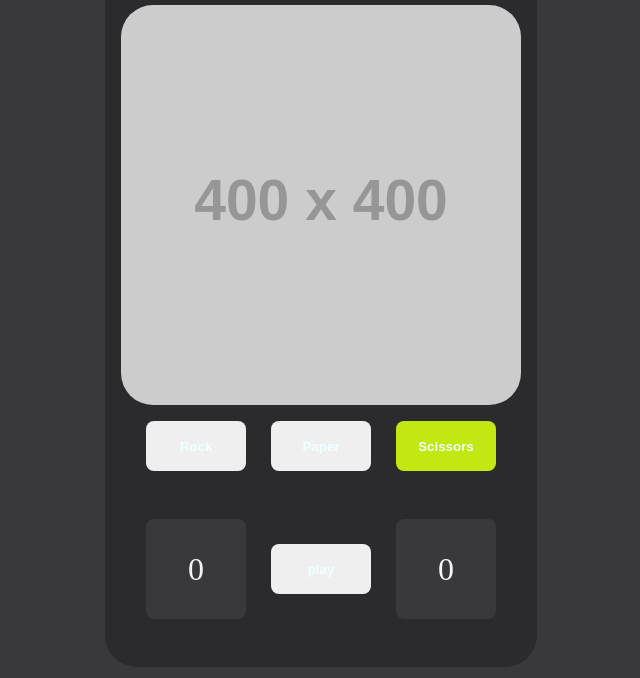
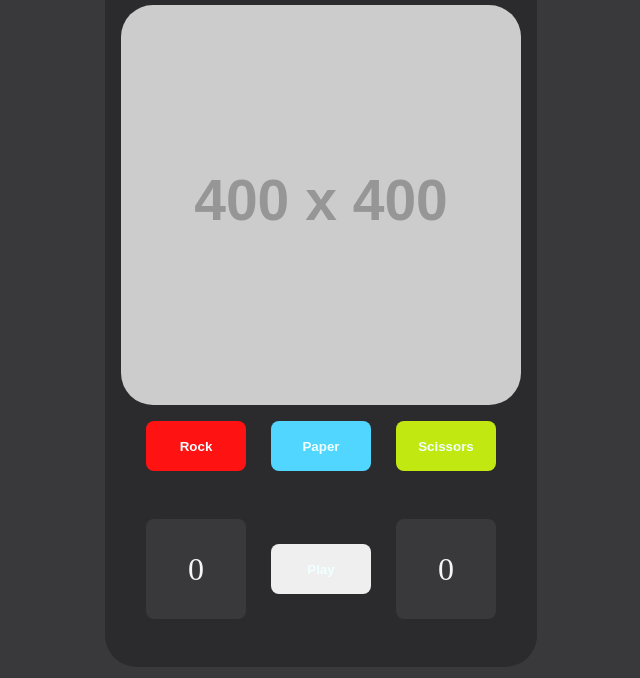
Before and after one commit to CatdadR/Odin_Rock_Paper_Scissors, a plain HTML site: page index.html in a window 1280 px wide. Shown: the part 122-800 px from the top of the page, without its empty margins (319-959 px from the left). Drawn offline with Linux system fonts and the light colour scheme; placeholder pictures from the web are drawn by us.

Commit message:
Add id to buttons for css & js

```diff
--- a/index.html
+++ b/index.html
@@ -11,15 +11,15 @@
     <div class="rpsMain">
         <div class="rpsContent">
             <h1>Rock Paper Scissors</h1>
-            <img src="https://fakeimg.pl/400x400" alt="Placeholder">
+            <img id="rImg" src="https://fakeimg.pl/400x400" alt="Placeholder">
             <div class="inputs">
-                <button onclick="getPlayerChoice(1)" class="rock">Rock</button>
-                <button onclick="getPlayerChoice(2)" class="Get">Paper</button>
+                <button onclick="getPlayerChoice(1)" class="Rock">Rock</button>
+                <button onclick="getPlayerChoice(2)" class="Paper">Paper</button>
                 <button onclick="getPlayerChoice(3)" class="Scissors">Scissors</button>
             </div>
             <div class="outputs">
                 <p id="playerScore">0</p>
-                <button onclick="playRound()">play</button>
+                <button id="playBtn" onclick="playRound()">Play</button>
                 <p id="computerScore">0</p>
             </div>
         </div>
```
